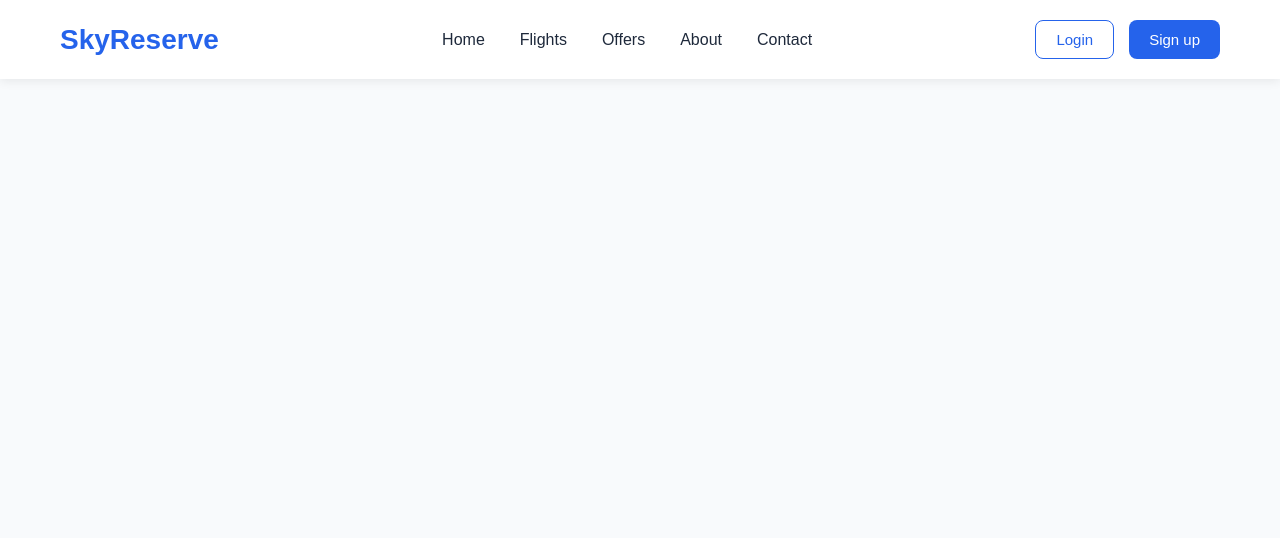
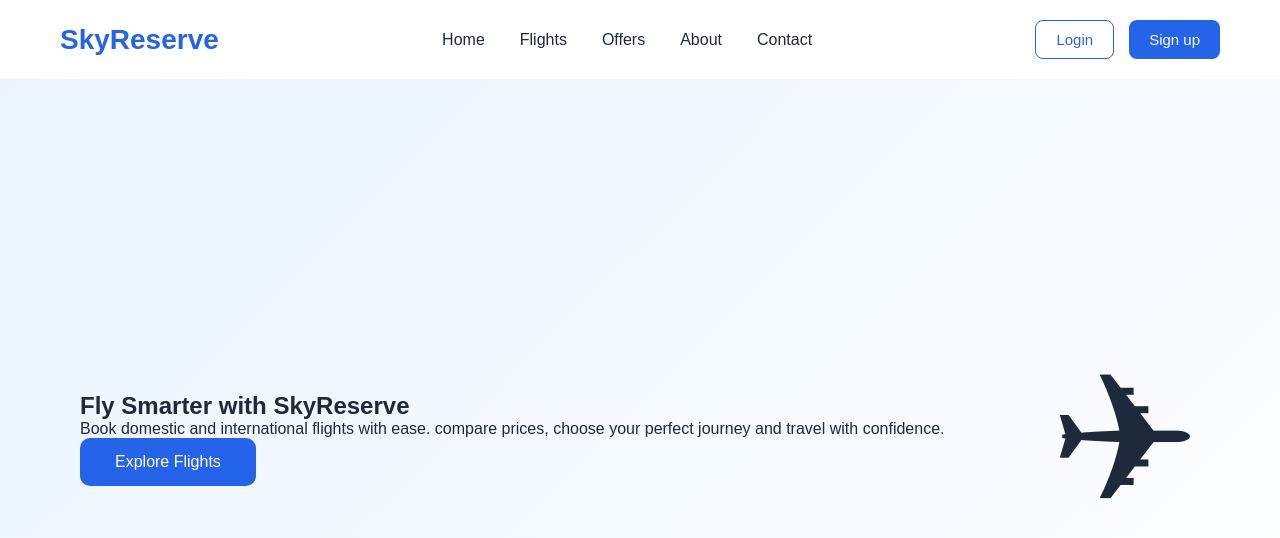
Before and after one commit to shivanimourya2/SkyReserve, a React (Vite) app in the folder frontend/airline-frontend/: page / in a window 1280 px wide. Shown: the top 538 px of the page. Built offline with nearby package versions, Linux system fonts and the light colour scheme.

Commit message:
added hero section

```diff
--- /dev/null
+++ b/frontend/airline-frontend/src/Hero/Hero.css
@@ -0,0 +1,73 @@
+.hero{
+    display:flex;
+    justify-content:space-between;
+    align-items:center;
+
+    padding:40px 80px;
+
+    min-height:90vh;
+
+    background:linear-gradient(
+        135deg,
+        #EAF4FF,
+        #FFFFFF
+    );
+
+}
+.hero-content{
+    max-width:500px;
+}
+.hero-content h1{
+
+    font-size:60px;
+
+    line-height:1.2;
+
+    color:#1E293B;
+
+    margin-bottom:20px;
+}
+.hero-content span{
+
+    color:#2563EB;
+}
+
+.hero-content p{
+
+    font-size:18px;
+
+    color:#64748B;
+
+    line-height:1.8;
+
+    margin-bottom:35px;
+}
+.hero-btn{
+
+    background:#2563EB;
+
+    color:white;
+
+    border:none;
+
+    padding:15px 35px;
+
+
+    border-radius:10px;
+
+    cursor:pointer;
+
+    font-size:16px;
+
+    transition:0.3s;
+}
+.hero-btn:hover{
+
+    transform:translateY(-3px);
+
+    background:#1D4ED8;
+}
+.hero-image{
+
+    font-size:180px;
+}
--- /dev/null
+++ b/frontend/airline-frontend/src/Hero/Hero.jsx
@@ -0,0 +1,26 @@
+import "./Hero.css"
+
+const Hero =()=> {
+    return (
+        <section className="hero">
+            <div className="hero-const">
+                <h1>
+                    Fly Smarter with <span>SkyReserve</span>
+                </h1>
+
+                <p>
+                    Book domestic and international flights with ease.
+                    compare prices, choose your perfect journey and travel with confidence.
+                </p>
+
+                <button className="hero-btn">
+                    Explore Flights
+                </button>
+            </div>
+            <div className="hero-image"> ✈ </div>
+
+
+        </section>
+    );
+};
+export default Hero;
--- a/frontend/airline-frontend/src/components/Navbar/Navbar.css
+++ b/frontend/airline-frontend/src/components/Navbar/Navbar.css
@@ -20,6 +20,7 @@
 .nav-links ul {
   display: flex;
   gap: 35px;
+
 }
 
 .nav-links li {
--- a/frontend/airline-frontend/src/pages/Home.jsx
+++ b/frontend/airline-frontend/src/pages/Home.jsx
@@ -1,9 +1,10 @@
 import Navbar from "../components/Navbar/Navbar";
-
+import Hero from "../Hero/Hero";
 const Home = () => {
   return (
     <>
       <Navbar />
+      <Hero/>
     </>
   );
 };
```
